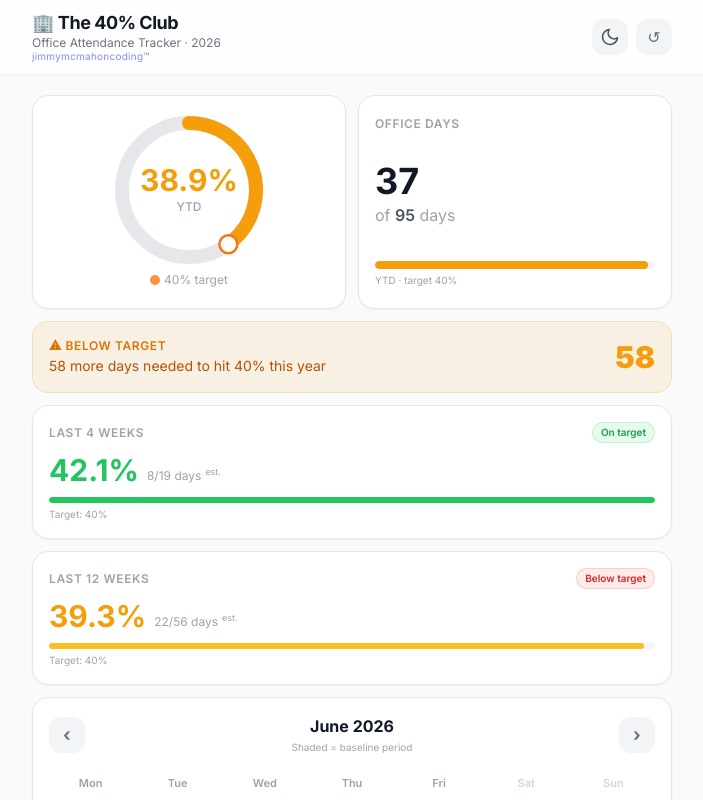
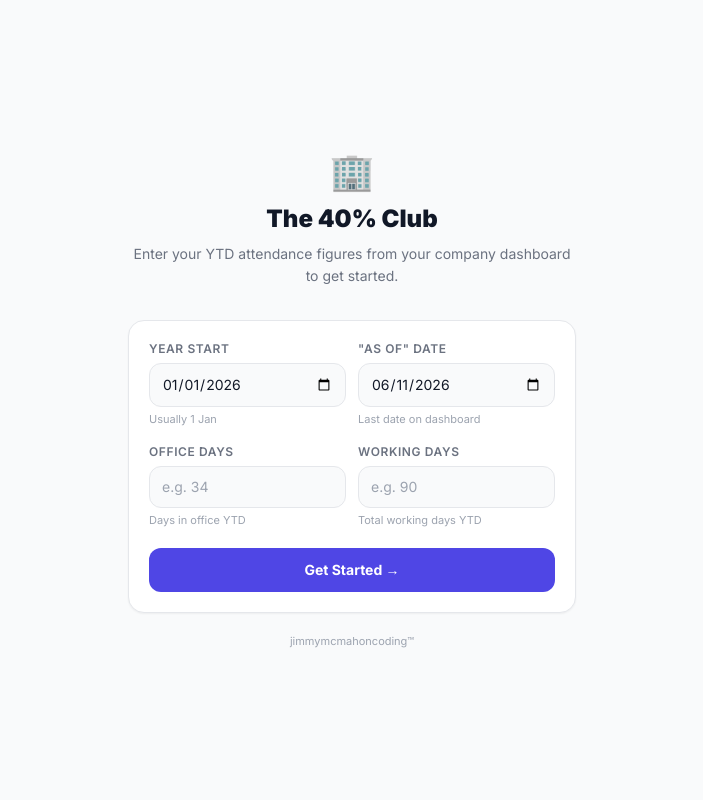
Before and after one commit to jimmymcmahoncoding/the-40-percent-club, a React (Vite) app: page / in a window 1280 px wide. Shown: the top 800 px of the page, without its empty margins (288-991 px from the left). Built offline with nearby package versions, Linux system fonts and the light colour scheme.

Commit message:
Add setup screen for user-provided baseline data + update tests

```diff
--- a/src/App.jsx
+++ b/src/App.jsx
@@ -1,16 +1,24 @@
 import { useState, useCallback } from 'react'
-import { loadData, saveData, resetData } from './utils/storage'
+import { loadData, saveData, resetData, initData } from './utils/storage'
 import { calculateStats } from './utils/statsUtils'
 import Header from './components/Header'
 import StatsPanel from './components/StatsPanel'
 import RollingPeriodsRow from './components/RollingPeriodsRow'
 import CalendarView from './components/CalendarView'
 import ProjectionCard from './components/ProjectionCard'
+import SetupScreen from './components/SetupScreen'
+
+function fmtDate(dateStr) {
+    const d = new Date(dateStr + 'T00:00:00')
+    return d.toLocaleDateString('en-GB', { day: 'numeric', month: 'short', year: 'numeric' })
+}
 
 export default function App() {
     const [data, setData] = useState(() => loadData())
 
-    const stats = calculateStats(data)
+    const handleSetup = useCallback((baseline) => {
+        setData(initData(baseline))
+    }, [])
 
     const handleSetEntry = useCallback((dateStr, type) => {
         setData((prev) => {
@@ -27,9 +35,14 @@ export default function App() {
     }, [])
 
     const handleReset = useCallback(() => {
-        const fresh = resetData()
-        setData(fresh)
+        setData(resetData())
     }, [])
+
+    if (!data) {
+        return <SetupScreen onSetup={handleSetup} />
+    }
+
+    const stats = calculateStats(data)
 
     return (
         <div className="min-h-screen bg-gray-50 dark:bg-gray-950 transition-colors duration-300">
@@ -46,7 +59,8 @@ export default function App() {
                 <ProjectionCard stats={stats} />
 
                 <p className="text-center text-[11px] text-gray-400 dark:text-gray-600 pt-2">
-                    Baseline: 34 days / 90 working days · 1 Jan – 5 Jun 2026 · 17 absences
+                    Baseline: {data.baseline.officeDays} days / {data.baseline.workingDays} working days
+                    {' '}· {fmtDate(data.baseline.yearStart)} – {fmtDate(data.baseline.endDate)}
                 </p>
             </main>
         </div>
--- /dev/null
+++ b/src/components/SetupScreen.jsx
@@ -0,0 +1,180 @@
+import { useState } from 'react'
+
+function todayMinus1() {
+    const d = new Date()
+    d.setDate(d.getDate() - 1)
+    return d.toISOString().slice(0, 10)
+}
+
+function jan1() {
+    return `${new Date().getFullYear()}-01-01`
+}
+
+function Field({ label, hint, error, children }) {
+    return (
+        <div>
+            <label className="block text-xs font-semibold text-gray-500 dark:text-gray-400 uppercase tracking-wider mb-1.5">
+                {label}
+            </label>
+            {children}
+            {hint && !error && (
+                <p className="text-[11px] text-gray-400 dark:text-gray-500 mt-1">{hint}</p>
+            )}
+            {error && (
+                <p className="text-[11px] text-red-500 mt-1">{error}</p>
+            )}
+        </div>
+    )
+}
+
+const inputCls =
+    'w-full bg-gray-50 dark:bg-white/5 border border-gray-200 dark:border-white/10 rounded-xl px-3 py-2.5 text-sm text-gray-900 dark:text-white placeholder-gray-400 dark:placeholder-gray-600 focus:outline-none focus:ring-2 focus:ring-indigo-500 dark:focus:ring-indigo-400 transition-colors'
+
+const inputErrCls =
+    'w-full bg-red-50 dark:bg-red-900/10 border border-red-400 rounded-xl px-3 py-2.5 text-sm text-gray-900 dark:text-white focus:outline-none focus:ring-2 focus:ring-red-400 transition-colors'
+
+export default function SetupScreen({ onSetup }) {
+    const [yearStart, setYearStart] = useState(jan1)
+    const [asOfDate, setAsOfDate] = useState(todayMinus1)
+    const [officeDays, setOfficeDays] = useState('')
+    const [workingDays, setWorkingDays] = useState('')
+    const [errors, setErrors] = useState({})
+
+    function validate() {
+        const errs = {}
+        if (!yearStart) errs.yearStart = 'Required'
+        if (!asOfDate) errs.asOfDate = 'Required'
+        if (yearStart && asOfDate && yearStart >= asOfDate)
+            errs.asOfDate = 'Must be after the year start date'
+        const od = Number(officeDays)
+        const wd = Number(workingDays)
+        if (officeDays === '' || isNaN(od) || od < 0)
+            errs.officeDays = 'Enter a whole number ≥ 0'
+        if (workingDays === '' || isNaN(wd) || wd <= 0)
+            errs.workingDays = 'Enter a whole number > 0'
+        if (!errs.officeDays && !errs.workingDays && od > wd)
+            errs.officeDays = 'Office days cannot exceed working days'
+        return errs
+    }
+
+    function handleSubmit(e) {
+        e.preventDefault()
+        const errs = validate()
+        if (Object.keys(errs).length > 0) {
+            setErrors(errs)
+            return
+        }
+        onSetup({
+            yearStart,
+            endDate: asOfDate,
+            officeDays: Number(officeDays),
+            workingDays: Number(workingDays),
+        })
+    }
+
+    return (
+        <div
+            className="min-h-screen bg-gray-50 dark:bg-gray-950 flex flex-col items-center justify-center px-4 py-10 transition-colors duration-300"
+            data-testid="setup-screen"
+        >
+            <div className="w-full max-w-md">
+                {/* Header */}
+                <div className="text-center mb-8">
+                    <div className="text-4xl mb-3">🏢</div>
+                    <h1 className="text-2xl font-black text-gray-900 dark:text-white mb-2">
+                        The 40% Club
+                    </h1>
+                    <p className="text-sm text-gray-500 dark:text-gray-400 leading-relaxed">
+                        Enter your YTD attendance figures from your company dashboard to get started.
+                    </p>
+                </div>
+
+                {/* Form card */}
+                <form
+                    onSubmit={handleSubmit}
+                    className="bg-white dark:bg-gray-900 rounded-2xl border border-gray-200 dark:border-white/10 p-5 shadow-sm space-y-4"
+                >
+                    <div className="grid grid-cols-2 gap-3">
+                        <Field
+                            label="Year start"
+                            hint="Usually 1 Jan"
+                            error={errors.yearStart}
+                        >
+                            <input
+                                data-testid="setup-year-start"
+                                type="date"
+                                value={yearStart}
+                                onChange={e => { setYearStart(e.target.value); setErrors(v => ({ ...v, yearStart: undefined })) }}
+                                className={errors.yearStart ? inputErrCls : inputCls}
+                            />
+                        </Field>
+
+                        <Field
+                            label='"As of" date'
+                            hint="Last date on dashboard"
+                            error={errors.asOfDate}
+                        >
+                            <input
+                                data-testid="setup-as-of-date"
+                                type="date"
+                                value={asOfDate}
+                                onChange={e => { setAsOfDate(e.target.value); setErrors(v => ({ ...v, asOfDate: undefined })) }}
+                                className={errors.asOfDate ? inputErrCls : inputCls}
+                            />
+                        </Field>
+                    </div>
+
+                    <div className="grid grid-cols-2 gap-3">
+                        <Field
+                            label="Office days"
+                            hint="Days in office YTD"
+                            error={errors.officeDays}
+                        >
+                            <input
+                                data-testid="setup-office-days"
+                                type="number"
+                                min="0"
+                                step="1"
+                                value={officeDays}
+                                onChange={e => { setOfficeDays(e.target.value); setErrors(v => ({ ...v, officeDays: undefined })) }}
+                                placeholder="e.g. 34"
+                                className={errors.officeDays ? inputErrCls : inputCls}
+                            />
+                        </Field>
+
+                        <Field
+                            label="Working days"
+                            hint="Total working days YTD"
+                            error={errors.workingDays}
+                        >
+                            <input
+                                data-testid="setup-working-days"
+                                type="number"
+                                min="1"
+                                step="1"
+                                value={workingDays}
+                                onChange={e => { setWorkingDays(e.target.value); setErrors(v => ({ ...v, workingDays: undefined })) }}
+                                placeholder="e.g. 90"
+                                className={errors.workingDays ? inputErrCls : inputCls}
+                            />
+                        </Field>
+                    </div>
+
+                    <div className="pt-1">
+                        <button
+                            data-testid="setup-submit"
+                            type="submit"
+                            className="w-full bg-indigo-600 hover:bg-indigo-700 active:bg-indigo-800 text-white font-bold py-3 px-4 rounded-xl transition-colors text-sm"
+                        >
+                            Get Started →
+                        </button>
+                    </div>
+                </form>
+
+                <p className="text-center text-[11px] text-gray-400 dark:text-gray-600 mt-5">
+                    jimmymcmahoncoding™
+                </p>
+            </div>
+        </div>
+    )
+}
--- a/src/utils/statsUtils.js
+++ b/src/utils/statsUtils.js
@@ -4,6 +4,7 @@ const YEAR_END = '2026-12-31'
 const TARGET = 0.4
 
 export function calculateStats(data) {
+    if (!data) return null
     const { baseline, entries } = data
     const todayStr = today()
 
--- a/src/utils/storage.js
+++ b/src/utils/storage.js
@@ -1,44 +1,20 @@
 const STORAGE_KEY = 'the40percentclub_v1'
 
 /**
- * The baseline captures the employer's data snapshot up to 5 June 2026.
- *
- * Verified figures:
- *   Weekdays  1 Jan – 5 Jun 2026 = 112
- *   Bank holidays in period = 5  (1 Jan, 3 Apr, 6 Apr, 4 May, 25 May)
- *   Potential working days = 107
- *   Recorded absences = 17
- *   Net working days = 107 − 17 = 90  ✓  (matches screenshot)
- *   Office swipes = 34  →  34/90 = 37.8%  ✓
+ * Returns the stored data, or null if the user has not yet set up their baseline.
+ * null triggers the SetupScreen.
  */
-export const DEFAULT_DATA = {
-    baseline: {
-        yearStart: '2026-01-01',
-        endDate: '2026-06-05',
-        officeDays: 34,
-        absenceDays: 17,
-        workingDays: 90,
-    },
-    // Individual day entries logged after the baseline period.
-    // Values: 'office' | 'absent'
-    entries: {
-        '2026-06-08': 'office',
-        '2026-06-11': 'office',
-        '2026-06-12': 'office',
-    },
-}
-
 export function loadData() {
     try {
         const raw = localStorage.getItem(STORAGE_KEY)
         if (raw) {
             const parsed = JSON.parse(raw)
-            if (parsed && parsed.baseline && parsed.entries) return parsed
+            if (parsed?.baseline?.officeDays != null && parsed?.entries) return parsed
         }
     } catch {
-        // fall through to default
+        // fall through
     }
-    return structuredClone(DEFAULT_DATA)
+    return null
 }
 
 export function saveData(data) {
@@ -49,7 +25,15 @@ export function saveData(data) {
     }
 }
 
+/** Create and persist a fresh dataset from a user-provided baseline. */
+export function initData(baseline) {
+    const data = { baseline, entries: {} }
+    saveData(data)
+    return data
+}
+
+/** Wipe all data — returns null to trigger the setup screen. */
 export function resetData() {
     localStorage.removeItem(STORAGE_KEY)
-    return structuredClone(DEFAULT_DATA)
+    return null
 }
```
Also changed, not shown: 1 other file (tests, documents, lock files or other folders).
